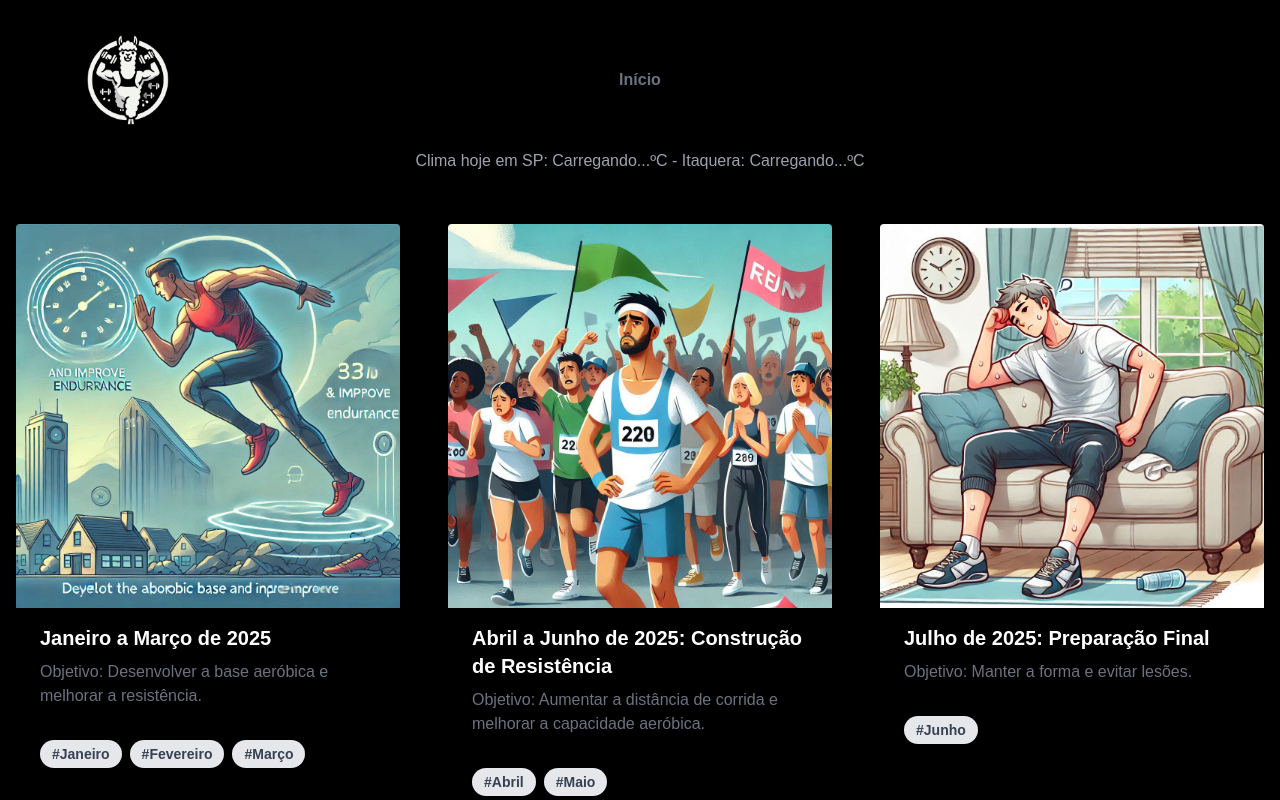
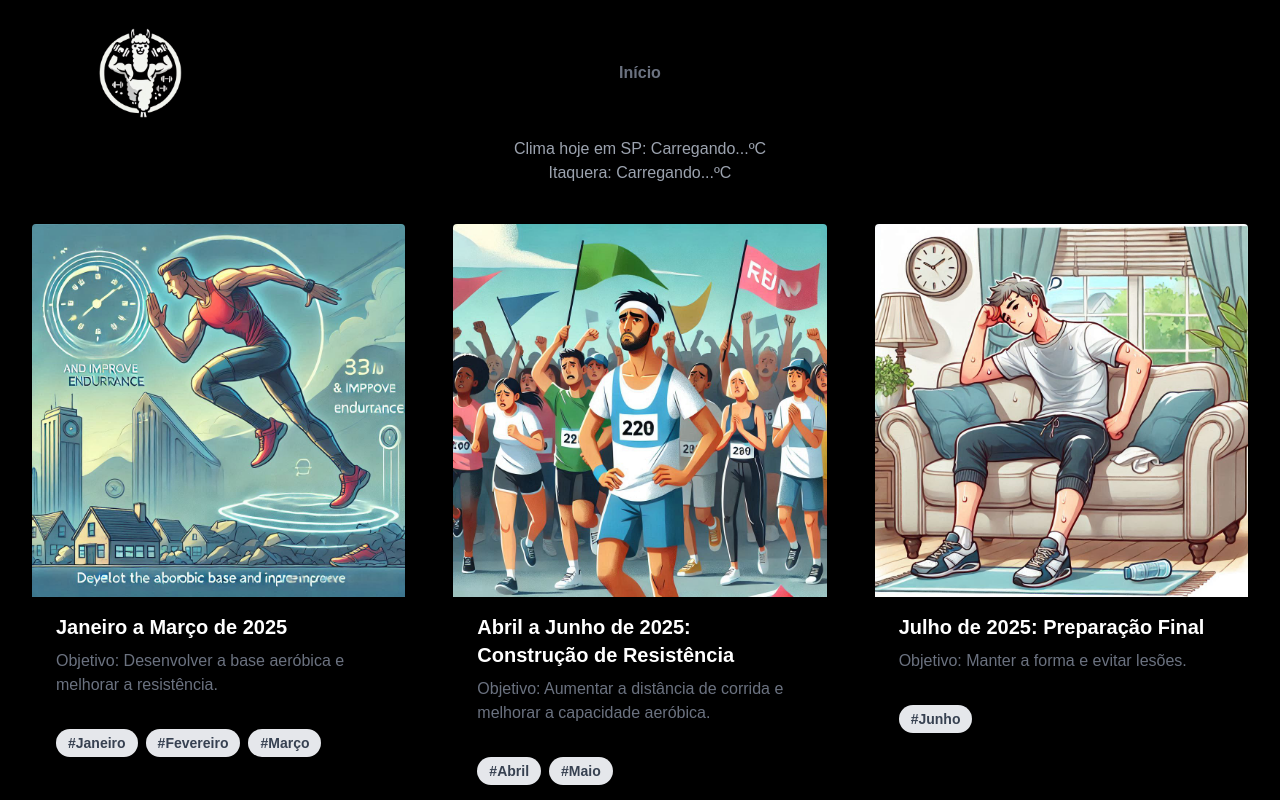
Before and after one commit to MattStela/maratona_projeto, a Next.js app: page / in a window 1280 px wide. Shown: the top 800 px of the page. Built offline with nearby package versions, Linux system fonts and the light colour scheme; no server answers.

Commit message:
centralizado o clima que eu tinha esquecido

```diff
--- a/src/app/layout.js
+++ b/src/app/layout.js
@@ -6,7 +6,7 @@ import Footer from '@/components/footer';
 
 export default function Layout({ children }) {
   return (
-    <div className="bg-black min-h-screen flex flex-col justify-center items-center pt-10">
+    <div className="bg-black min-h-screen flex flex-col justify-center items-center px-4 pt-10">
       <Header/>
       {children}
       <Footer/>
--- a/src/components/header.js
+++ b/src/components/header.js
@@ -90,8 +90,9 @@ export default function Header() {
         <div className="h-full w-[20%] flex-grow flex flex-col justify-center items-center"></div>
       </div>
       <br />
-      <div className="informativo h-[30%] flex items-center justify-center w-[80%] ">
-        <p>Clima hoje em SP: {temperaturaSP !== null ? `${temperaturaSP}` : "Carregando..."}ºC - Itaquera: {temperaturaItaquera !== null ? `${temperaturaItaquera}` : "Carregando..."}ºC</p>
+      <div className="informativo h-[30%] flex flex-col items-center justify-center w-[80%] text-center">
+        <p>Clima hoje em SP: {temperaturaSP !== null ? `${temperaturaSP}` : "Carregando..."}ºC</p>
+        <p>Itaquera: {temperaturaItaquera !== null ? `${temperaturaItaquera}` : "Carregando..."}ºC</p>
       </div>
     </div>
   );
```
